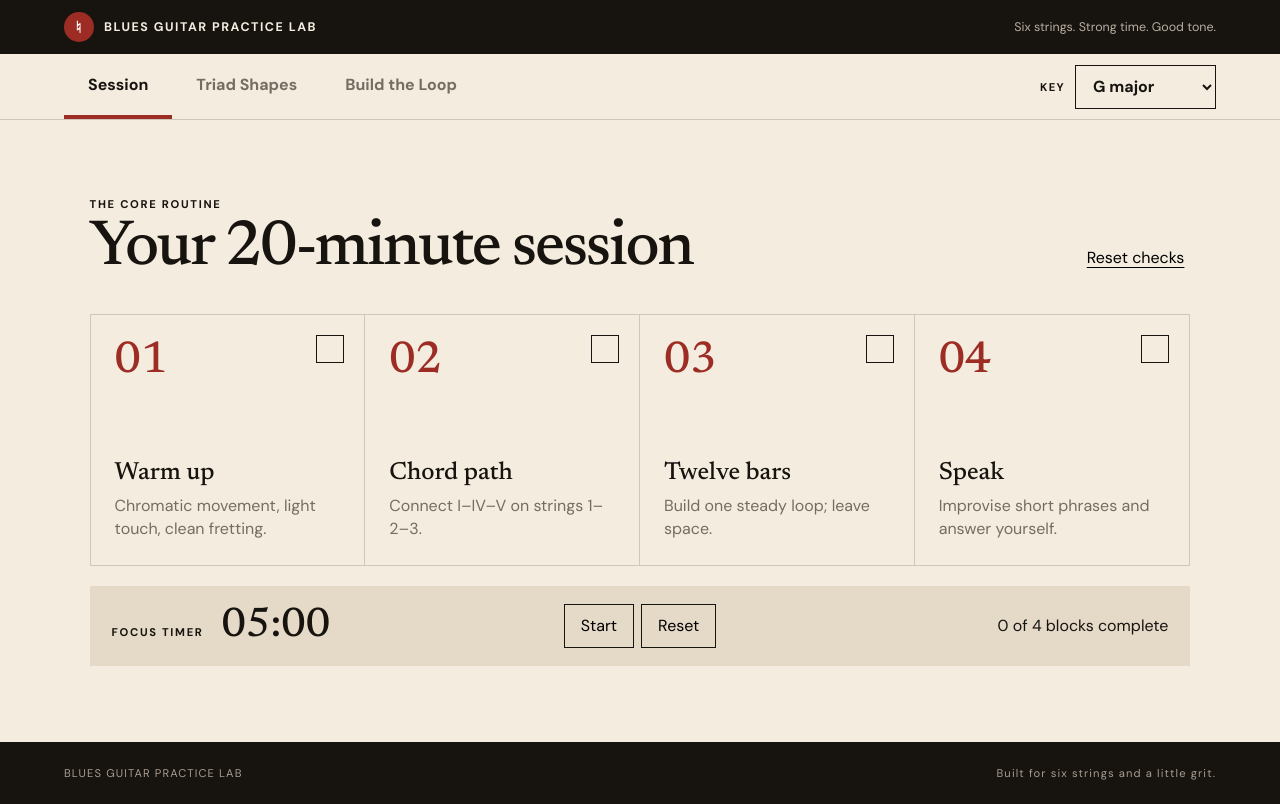
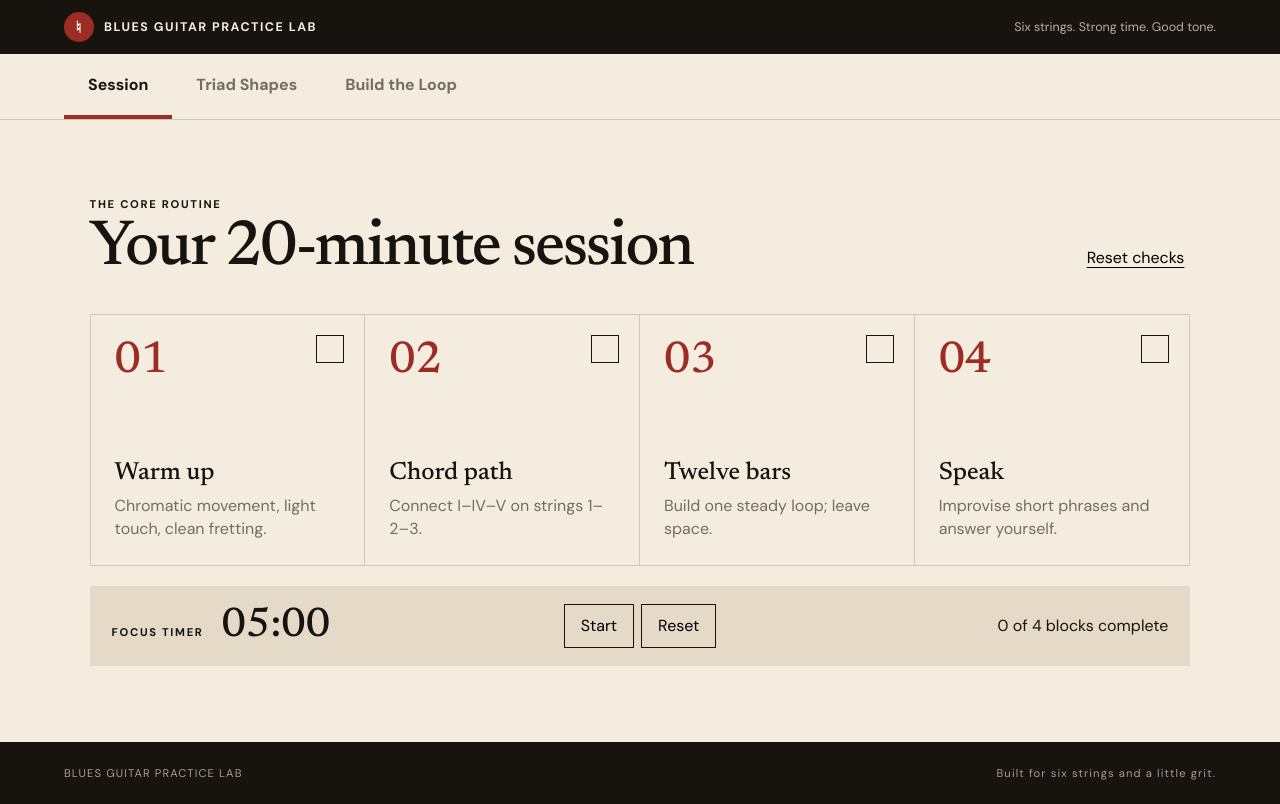
Before and after one commit to flyfisher1952/blues-guitar-practice-lab, an Angular app: page / in a window 1280 px wide. Built offline with nearby package versions, Linux system fonts and the light colour scheme; what html-docx-js-typescript would draw is missing.

Commit message:
Move key selection out of global navigation

```diff
--- a/src/app/app.component.html
+++ b/src/app/app.component.html
@@ -14,14 +14,6 @@
       </button>
     }
   </div>
-  <label class="key-select">
-    <span>KEY</span>
-    <select [ngModel]="selectedKey()" (ngModelChange)="changeKey($event)" aria-label="Practice key">
-      @for (option of keys; track option.label) {
-        <option [value]="option.label">{{ option.label }} major</option>
-      }
-    </select>
-  </label>
 </nav>
 
 <main>
@@ -42,8 +34,10 @@
   @if (activeTab() === 'triads') {
     <app-triad-shapes
       [selectedKey]="selectedKey()"
+      [keys]="keys"
       [chordMode]="chordMode()"
       [triadShapes]="triadShapes()"
+      (selectedKeyChange)="changeKey($event)"
       (chordModeChange)="setChordMode($event)" />
   }
 
```
